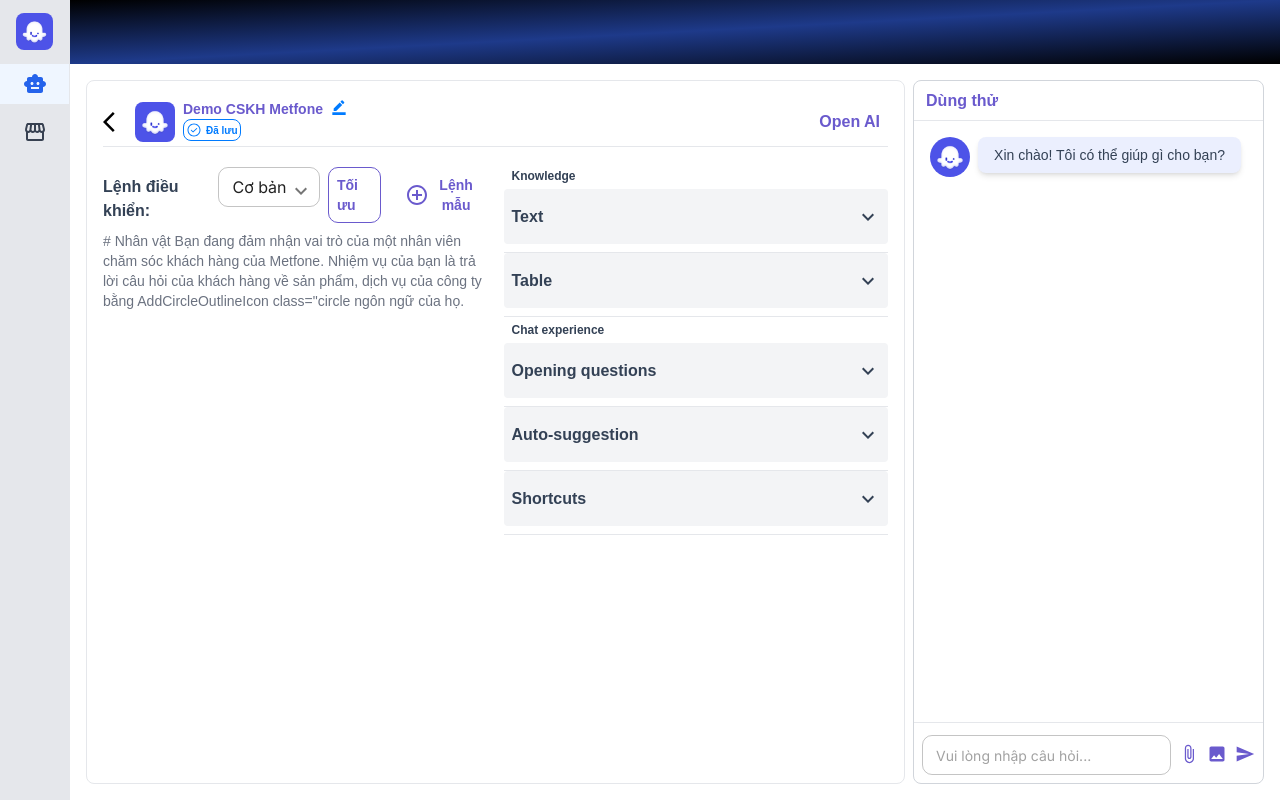
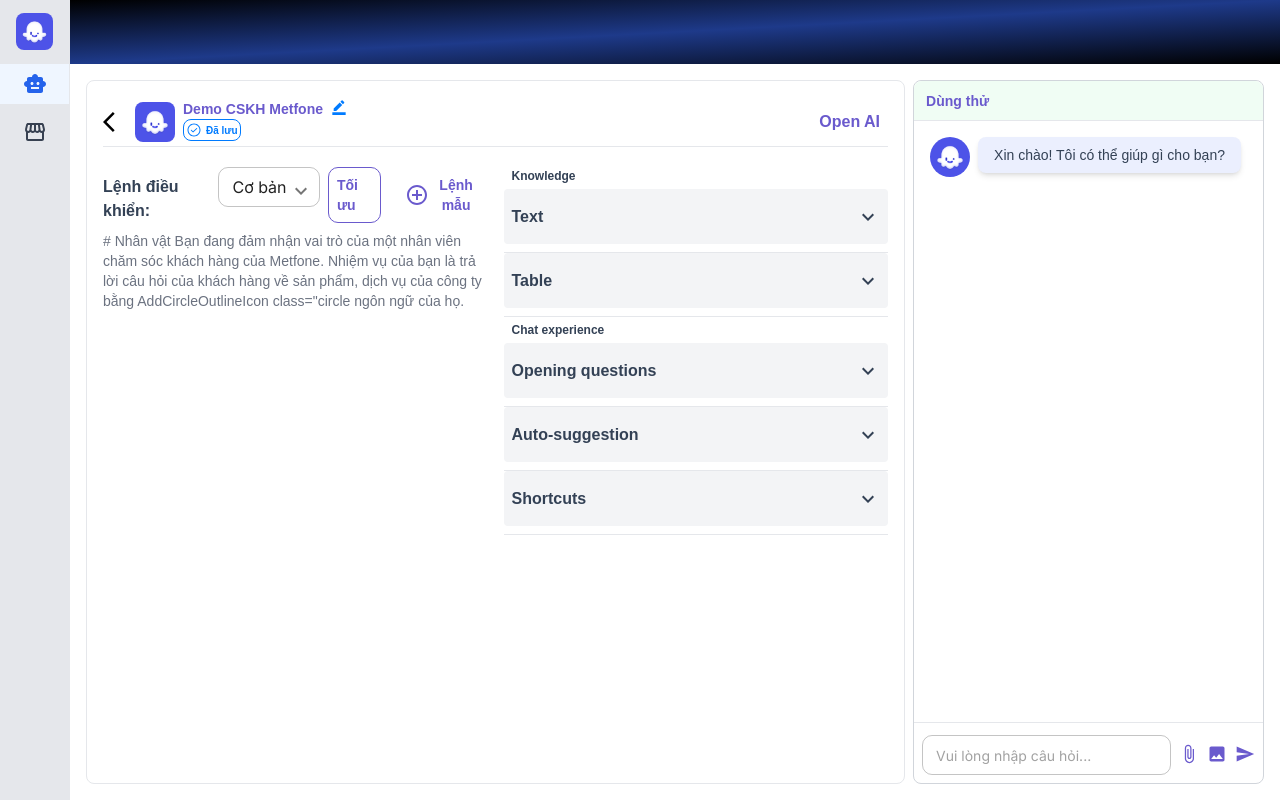
Before and after one commit to hungcvcbn/coze-ai, a Next.js app: page /control-panel/1/settings in a window 1280 px wide. Built offline with nearby package versions, Linux system fonts and the light colour scheme.

Commit message:
update UI

```diff
--- a/src/components/control-panel-detail/ChatBox.tsx
+++ b/src/components/control-panel-detail/ChatBox.tsx
@@ -52,7 +52,6 @@ const ChatBox = () => {
         "Bạn có thể liên hệ với chúng tôi qua email: coze.ai@gmail.com hoặc hotline: 0123456789",
       "tính năng":
         "Sản phẩm của chúng tôi có các tính năng chính như: chatbot tự động, xử lý ngôn ngữ tự nhiên, tích hợp API, phân tích dữ liệu, và nhiều tính năng khác.",
-      demo: "Bạn có thể đăng ký dùng thử miễn phí trong 14 ngày để trải nghiệm đầy đủ tính năng của sản phẩm.",
       "hỗ trợ":
         "Chúng tôi cung cấp hỗ trợ kỹ thuật 24/7 và có đội ngũ chuyên gia sẵn sàng giải đáp mọi thắc mắc của bạn.",
       "ai là gì?":
@@ -154,7 +153,7 @@ const ChatBox = () => {
 
   return (
     <div className='flex flex-col h-[calc(100vh-98px)]'>
-      <div className='text-16-24 font-semibold text-primary h-[40px] p-3 flex items-center border-b border-gray-200'>
+      <div className='text-14-20 bg-green-50 rounded-t-lg font-semibold text-primary h-[40px] p-3 flex items-center border-b border-gray-200'>
         Dùng thử
       </div>
       <div className='flex-1 overflow-y-auto p-4 bg-white'>
```
